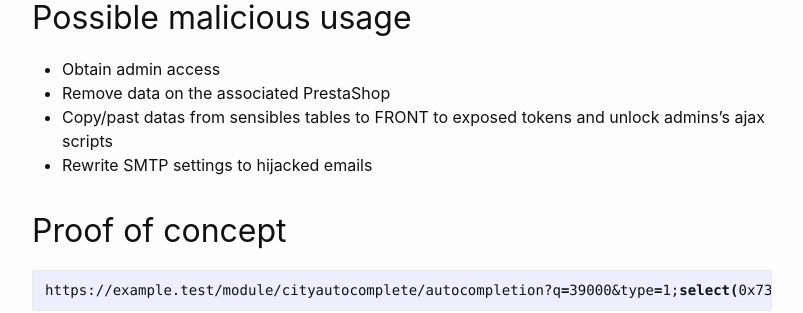
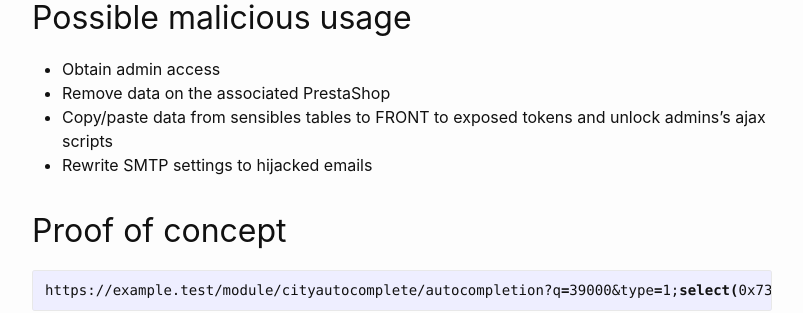
Before and after one commit to friends-of-presta/security-advisories, a Jekyll site: the page built from _posts/2023-06-01-cityautocomplete.md, in a window 1280 px wide and 900 px high, scrolled down 1415 px. Shown: the part 153-466 px from the top of the window, without its empty margins (238-1041 px from the left). Built offline with Jekyll 4.4.1, drawn with Linux system fonts in a browser that asks for light colours.

Commit message:
_posts/2023-06-01-cityautocomplete.md - Fix spelling mistake

```diff
--- a/_posts/2023-06-01-cityautocomplete.md
+++ b/_posts/2023-06-01-cityautocomplete.md
@@ -50,7 +50,7 @@ This exploit uses a PrestaShop front controller and most attackers can conceal t
 
 * Obtain admin access
 * Remove data on the associated PrestaShop
-* Copy/past datas from sensibles tables to FRONT to exposed tokens and unlock admins's ajax scripts
+* Copy/paste data from sensibles tables to FRONT to exposed tokens and unlock admins's ajax scripts
 * Rewrite SMTP settings to hijacked emails
 
 ## Proof of concept
```
